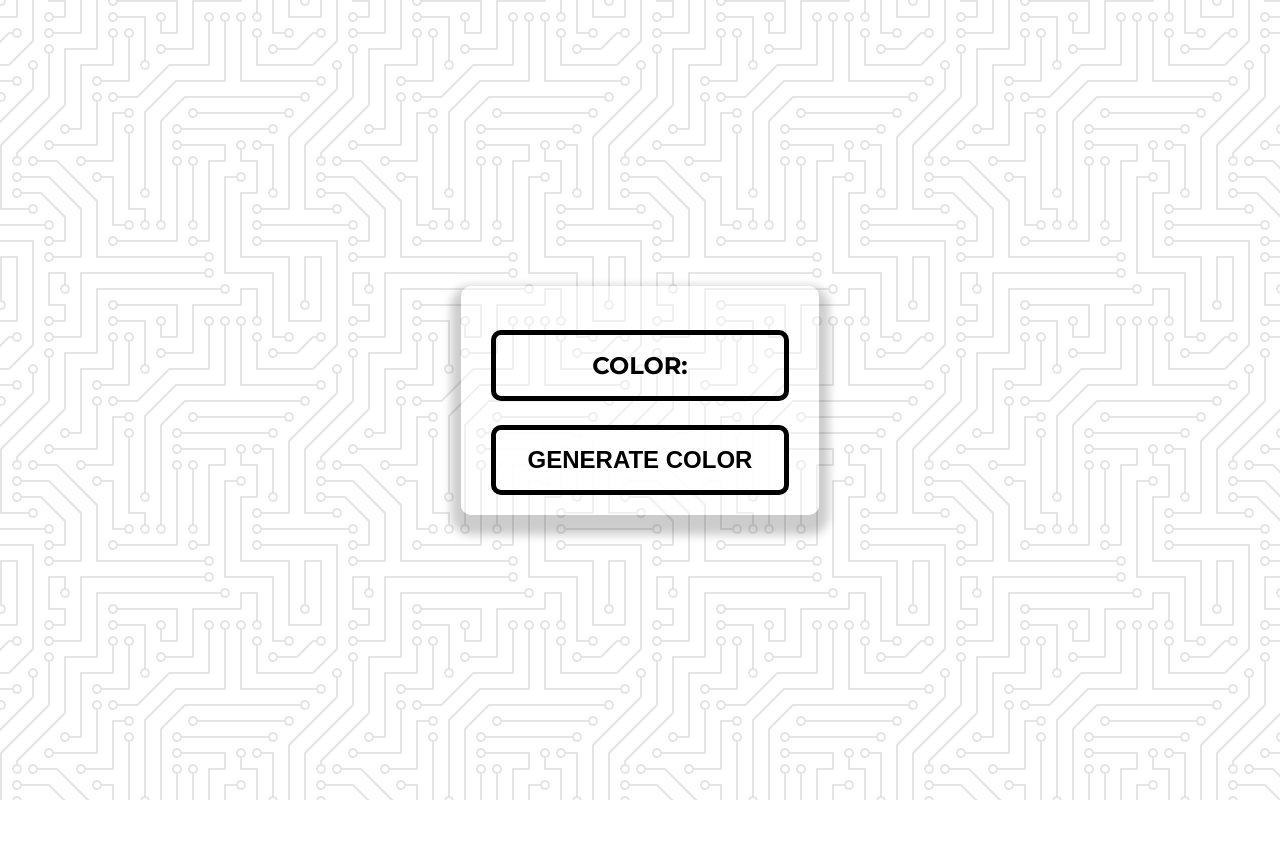
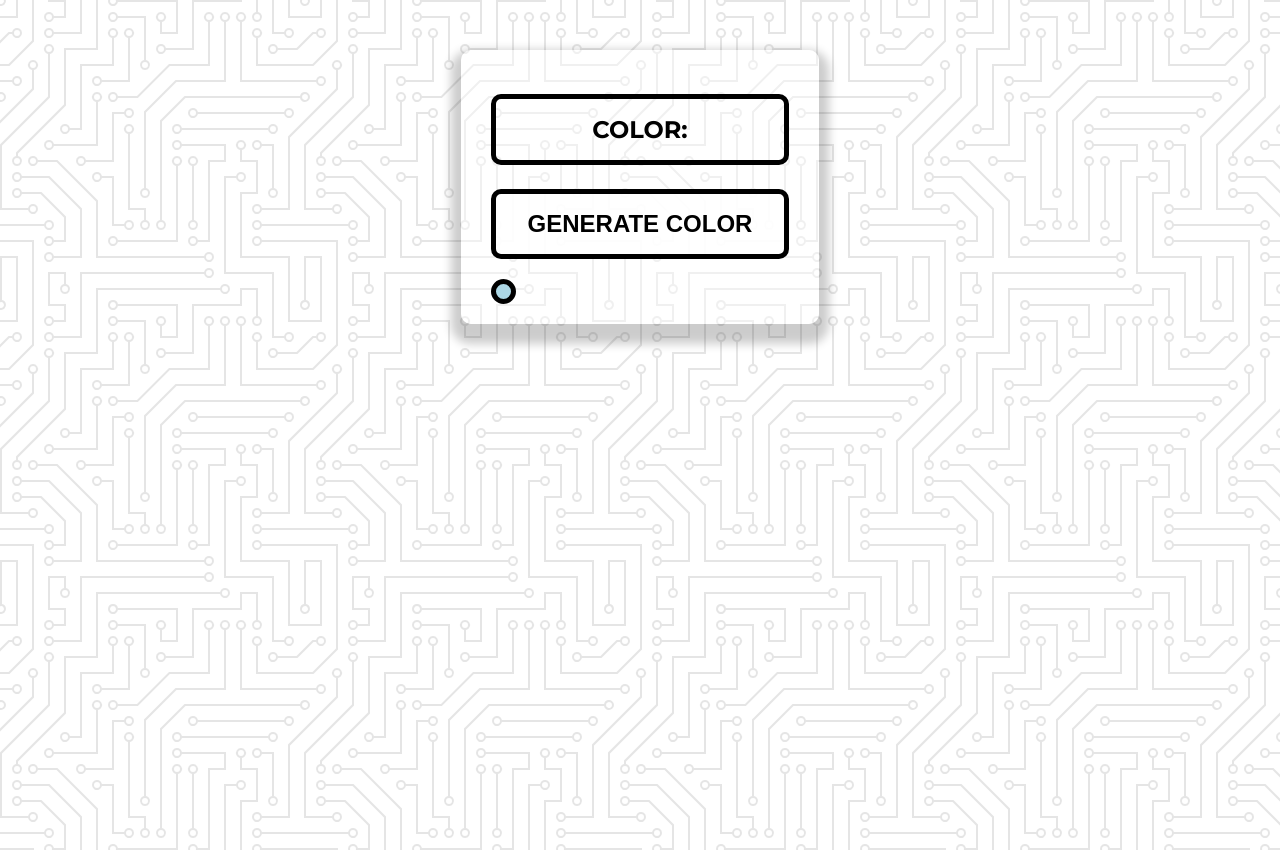
Before and after one commit to Yuriybidjo/js-exercises, a website: page 015_event/index.html in a window 1280 px wide. Before the commit the page ends 800 px from the top, so only its background shows below. Drawn offline with Linux system fonts and the light colour scheme.

Commit message:
have done the task 2 of folder 015

```diff
--- a/015_event/index.html
+++ b/015_event/index.html
@@ -11,6 +11,7 @@
   <div class="wrapper">
     <p id="text" class="text">Color:</p>
     <button id="generate">Generate Color</button>
+    <div class="change-size"></div>
   </div>
 </body>
 </html>
--- a/015_event/script.js
+++ b/015_event/script.js
@@ -16,3 +16,16 @@ generate_btn.addEventListener('click', () => {
   text.style.borderColor = newColor;
   text.innerText = newColor;
 });
+
+// 2. ondblclick
+// Задача: Створіть елемент, який при подвійному кліку збільшує свій розмір в 2 рази(змінюємо width i height).
+
+let changeSize = document.querySelector('.change-size');
+
+changeSize.ondblclick = function () {
+  let newWidth = this.offsetWidth * 2;
+  let newHeight = this.offsetHeight * 2;
+
+  this.style.width = newWidth + 'px';
+  this.style.height = newHeight + 'px';
+};
--- a/015_event/style.css
+++ b/015_event/style.css
@@ -11,13 +11,13 @@ html {
 }
 
 body {
-  margin: 0;
+  margin: 50px 0 0 0;
   min-height: 100vh;
   color: #000;
   font-family: 'Montserrat', sans-serif;
   font-weight: 700;
   display: flex;
-  align-items: center;
+  align-items: start;
   justify-content: center;
   text-align: center;
   background-color: #ffffff;
@@ -32,6 +32,7 @@ button{
   font-size: 24px;
   font-weight: 700;
   text-transform: uppercase;
+  cursor: pointer;
 }
 
 .wrapper{
@@ -43,7 +44,6 @@ button{
   box-shadow: 0 10px 10px 10px rgba(0, 0, 0, 0.2);
 }
 
-
 .text{
   border: 5px solid #000;
   padding: 1rem 2rem;
@@ -51,3 +51,13 @@ button{
   text-transform: uppercase;
   font-size: 24px;
 }
+
+.change-size{
+  margin-top: 20px;
+  width: 25px;
+  height: 25px;
+  border: 5px solid #000;
+  border-radius: 50%;
+  background-color: lightblue;
+  cursor: pointer;
+}
```
